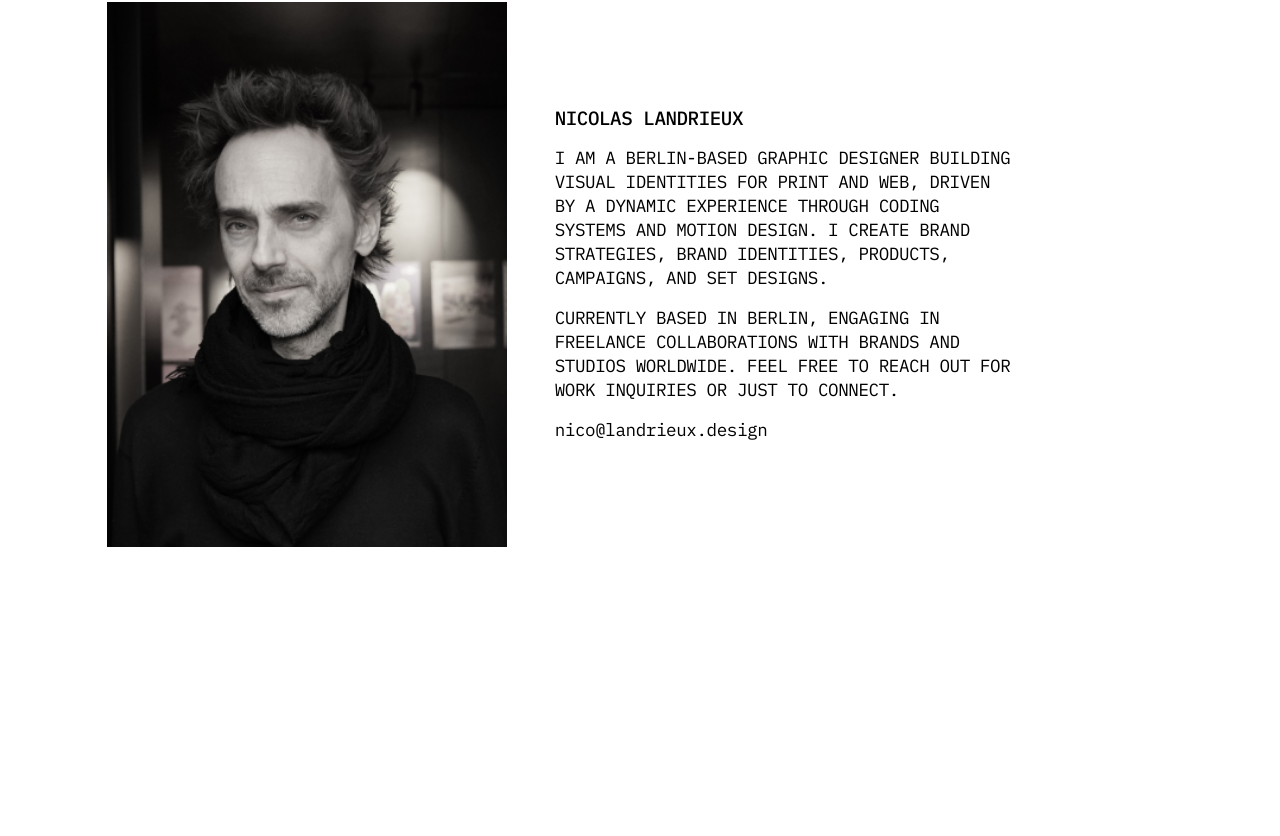
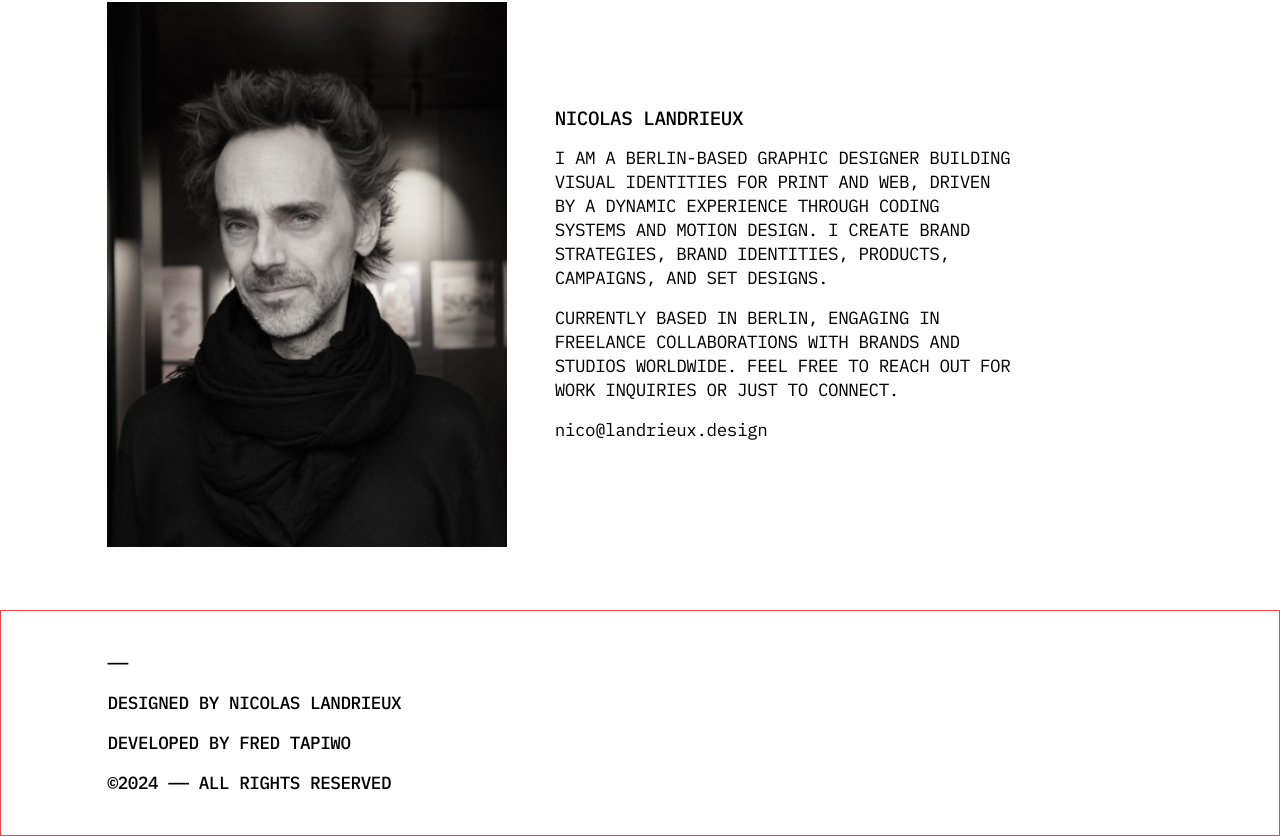
Before and after one commit to fredegd/nicolandrieux, a Next.js app: page / in a window 1280 px wide. Shown: the part 1859-2695 px from the top of the page. Before the commit the page ends 2469 px from the top, so only its background shows below. Built offline with nearby package versions, Linux system fonts and the light colour scheme.

Commit message:
added footer

```diff
--- /dev/null
+++ b/src/components/Footer/index.jsx
@@ -0,0 +1,30 @@
+import React from "react";
+import ScrambleEffect from "../ScrambleEffect";
+export default function Footer() {
+  return (
+    <section
+      className=" h-auto w-full  py-10   flex flex-col justify-center items-center gap-12 md:gap-24  md:h-a border border-red-500 "
+      id="about"
+    >
+      <div className=" w-10/12 flex flex-col md:flex-row items-center md:justify-start gap-12">
+        <div
+          className=" max-w-[460px] flex flex-col gap-4  tracking-tight leading-[1.5rem]"
+          style={{ fontSize: "clamp(1.1rem, 1.25vw, 1.36rem)" }}
+        >
+          <p className=" uppercase font-medium ">
+            <ScrambleEffect tInput={"——"} />
+          </p>
+          <p className=" uppercase font-medium ">
+            <ScrambleEffect tInput={"DESIGNED BY NICOLAS LANDRIEUX"} />
+          </p>
+          <p className=" uppercase font-medium ">
+            <ScrambleEffect tInput={"DEVELOPED BY FRED TAPIWO"} />
+          </p>
+          <p className=" uppercase font-medium ">
+            <ScrambleEffect tInput={"©2024 —— ALL RIGHTS RESERVED "} />
+          </p>
+        </div>
+      </div>
+    </section>
+  );
+}
--- a/src/components/Header/index.jsx
+++ b/src/components/Header/index.jsx
@@ -7,14 +7,14 @@ import { ArrowIcon } from "@/components/ArrowIcon";
 const navItems = {
   "/?id=about": {
     name: "about",
-    href: "/",
+    href: "/#about",
     icn: null,
     target: "",
     query: { id: "about" },
   },
   "/?id=work": {
     name: "work",
-    href: "/",
+    href: "/#work",
     icn: null,
     target: "",
     query: { id: "work" },
@@ -60,10 +60,11 @@ export default function Index() {
                   <Link
                     scroll={true}
                     key={name}
-                    href={{
-                      pathname: href,
-                      query: query,
-                    }}
+                    href={href}
+                    //{{
+                    //pathname: href,
+                    // query: query,
+                    // }}
                     target={target}
                     className={`mix-blend-difference transition-all items-center cursor-pointer uppercase text-sm sm:text-[1.25rem]    nav-link ${
                       isActive ? "text-white" : ""
--- a/src/components/SelectedWorks/index.jsx
+++ b/src/components/SelectedWorks/index.jsx
@@ -6,7 +6,6 @@ import { allWorks } from "../../allWorks";
 import ScrambleEffect from "../ScrambleEffect";
 
 export default function SelectedWorks() {
-  const image = useRef();
   return (
     <section
       className=" min-h-screen w-full  pt-24  flex flex-col justify-center items-center"
@@ -32,7 +31,6 @@ export default function SelectedWorks() {
             >
               <div className="w-full flex flex-col md:flex-row items-center  gap-12 space-x-0 md:space-x-2">
                 <Image
-                  ref={image}
                   className="w-full md:w-[400px] h-auto aspect-[400/220]  object-cover"
                   src={project.metadata.image || ""}
                   alt={project.metadata.title}
--- a/src/components/Transition/index.jsx
+++ b/src/components/Transition/index.jsx
@@ -10,12 +10,13 @@ export default function TransitionLayout({ children }) {
   const { contextSafe } = useGSAP();
 
   const exit = contextSafe(() => {
-    timeline.play().then(() => {
-      setDisplayChildren(children);
-      // window.scrollTo(0, 0);
-      timeline.pause().clear();
-      setTimeline(gsap.timeline({ paused: true }));
-    });
+    setDisplayChildren(children);
+    // timeline.play().then(() => {
+    //   setDisplayChildren(children);
+    //   // window.scrollTo(0, 0);
+    //   timeline.pause().clear();
+    //   setTimeline(gsap.timeline({ paused: true }));
+    // });
   });
 
   useGSAP(() => {
--- a/src/pages/index.js
+++ b/src/pages/index.js
@@ -8,19 +8,20 @@ import SelectedWorks from "../components/SelectedWorks";
 import About from "../components/About";
 
 import Scroll from "react-scroll";
+import Footer from "../components/Footer";
 
-// const { Element: ScrollElement } = Scroll;
+const { Element: ScrollElement } = Scroll;
 
 export default function Home() {
   gsap.registerPlugin(ScrollTrigger);
 
   const { query } = useRouter();
-  //scroll between sections based on query params
+  //scroll to the selected section based on the query
   useEffect(() => {
     if (query.id === "work") {
       setTimeout(() => {
         Scroll.scroller.scrollTo("work", {
-          duration: 0,
+          duration: 100,
           smooth: true,
           offset: 0,
         });
@@ -28,7 +29,7 @@ export default function Home() {
     } else if (query.id === "about") {
       setTimeout(() => {
         Scroll.scroller.scrollTo("about", {
-          duration: 0,
+          duration: 100,
           smooth: true,
           offset: 0,
         });
@@ -36,6 +37,7 @@ export default function Home() {
     }
   }, [query]);
 
+  // ScrollTrigger for the background color transition
   useEffect(() => {
     // Ensure ScrollTrigger is loaded
     if (!gsap.plugins.scrollTrigger) {
@@ -87,13 +89,13 @@ export default function Home() {
         scrollTrigger: {
           trigger: "#hero",
           start: "top top", //[trigger][scroller]
-          end: "25% top", //[trigger][scroller]
+          end: "20% top", //[trigger][scroller]
           scrub: true, // Smooth scrubbing
         },
       })
       .to("#hero-title , #hero-subtitle", {
         opacity: 0,
-        y: -50,
+        y: -100,
         duration: 1.2,
       });
 
@@ -102,6 +104,7 @@ export default function Home() {
     gsap.set(" #hero-subtitle", { opacity: 1, y: 0 });
     gsap.set(" #hero-title", { opacity: 1, y: 0 });
 
+    // Create a timeline to control the work card enter animation
     let workTimelineEnter = gsap
       .timeline({
         scrollTrigger: {
@@ -114,11 +117,12 @@ export default function Home() {
       })
       .to("#work-card", { opacity: 1, y: 0, duration: 1, stagger: 0.5 });
 
+    // Create a timeline to control the work card  exit animation
     let workTimelineExit = gsap
       .timeline({
         scrollTrigger: {
           trigger: "#work",
-          start: "20% top", // when the top of the trigger hits the top of the viewport
+          start: "20% top", // when the top20% of the trigger hits the top of the viewport
           end: "bottom top", // end when the bottom of the trigger hits the top of the viewport
           scrub: 1, // smooth scrubbing, takes 1 second to "catch up" to the scrollbar
         },
@@ -132,6 +136,7 @@ export default function Home() {
       <Hero />
       <SelectedWorks />
       <About />
+      <Footer />
     </div>
   );
 }
```
Also changed, not shown: src/pages/work/[slug].jsx (line endings or trailing spaces).
